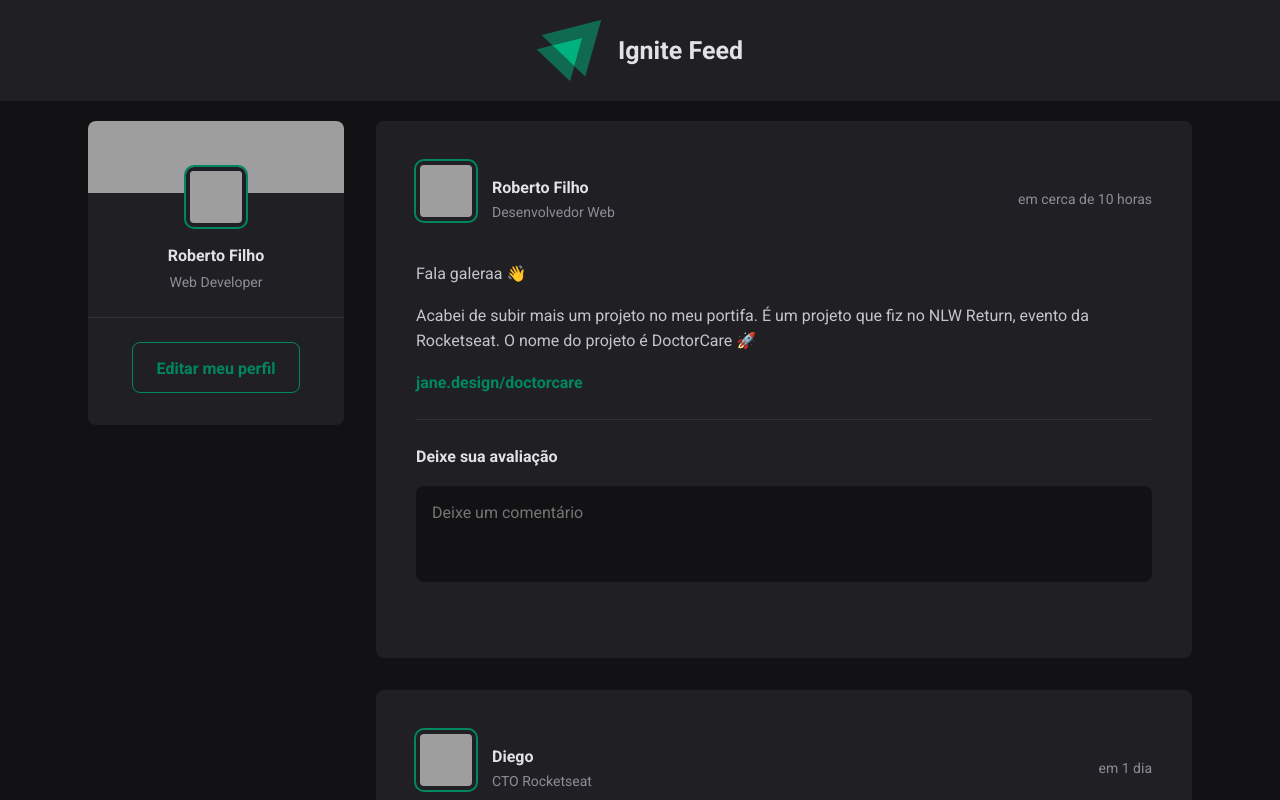
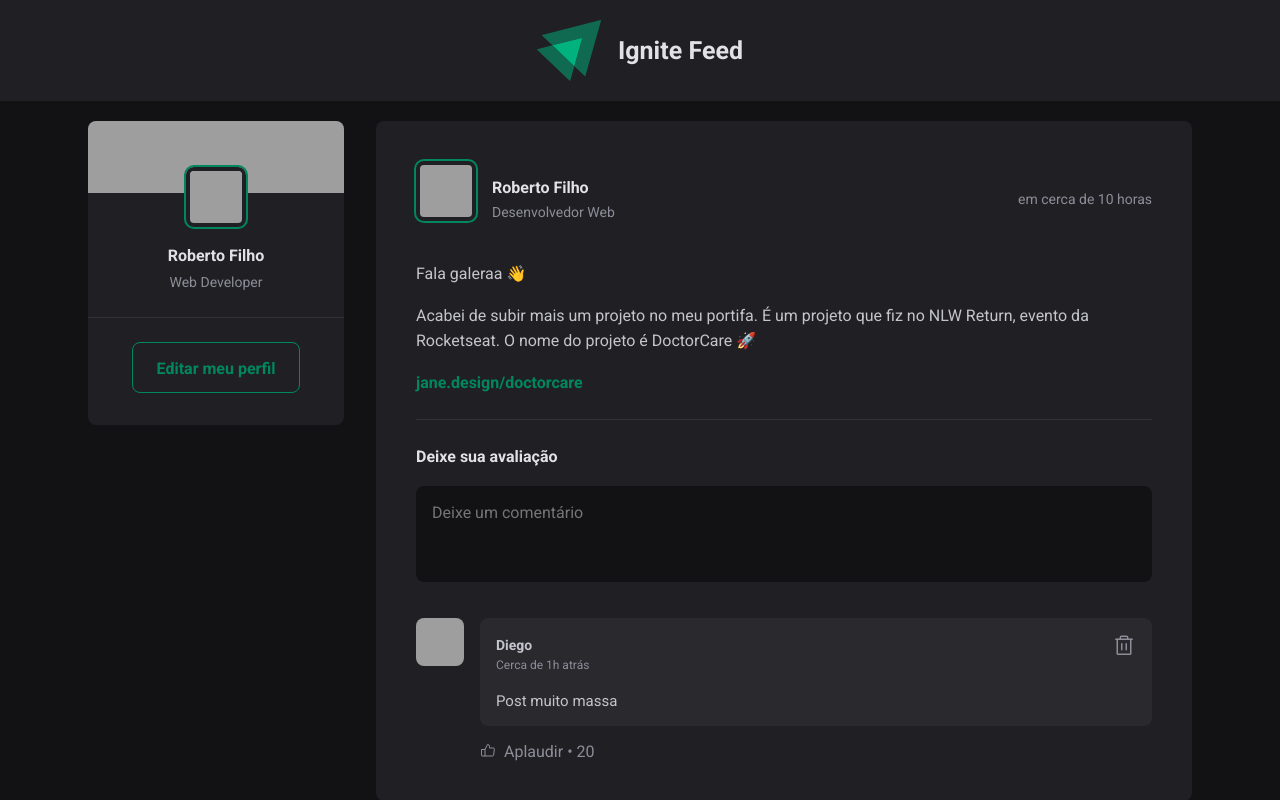
Before and after one commit to eurcvf/ignitefeed, a React (Vite) app: page / in a window 1280 px wide. Shown: the top 800 px of the page. Built offline with nearby package versions, Linux system fonts and the light colour scheme; grey boxes are pictures that could not be loaded.

Commit message:
Adicionado novos comentários através de estado com programação declarativa.

```diff
--- a/src/components/Comment/Comment.jsx
+++ b/src/components/Comment/Comment.jsx
@@ -2,7 +2,7 @@
 import { ThumbsUp, Trash } from 'phosphor-react';
 import styles from './Comment.module.scss';
 
-export function Comment() {
+export function Comment({ content }) {
   return (
     <div className={styles.comment}>
       <Avatar hasBorder={false} className={styles.avatar} src="https://github.com/diego3g.png" />
@@ -20,7 +20,7 @@
             </button>
           </header>
 
-          <p>Muito bom, Roberto! Sucesso...</p>
+          <p>{content}</p>
         </div>
 
         <footer>
--- a/src/components/Post/Post.jsx
+++ b/src/components/Post/Post.jsx
@@ -14,7 +14,11 @@
 ]
 
 export function Post({ author, publishedAt, content }) {
-  const [comments, setComments] = useState([])
+  const [comments, setComments] = useState([
+    'Post muito massa'
+  ])
+
+  const [newCommentText, setNewCommentText] = useState('')
 
   const publishedFormatterDate = format(publishedAt, "dd 'de' LLLL 'às' HH:mm'h'", {
     locale: ptBR,
@@ -26,11 +30,14 @@
   })
 
   const handleCreateNewComment = () => {
-    event.preventDefault()
+    event.preventDefault();
 
-    setComments([...comments, comments.length + 1])
+    setComments([...comments, newCommentText]);
+    setNewCommentText('');
+  }
 
-    console.log(comments)
+  const handleNewCommentChange = () => {
+    setNewCommentText(event.target.value);
   }
 
   return (
@@ -60,7 +67,7 @@
       <form onSubmit={handleCreateNewComment} className={styles.commentForm}>
         <strong>Deixe sua avaliação</strong>
 
-        <textarea placeholder='Deixe um comentário' />
+        <textarea name='comment' placeholder='Deixe um comentário' onChange={handleNewCommentChange} value={newCommentText} />
 
         <footer>
           <button type='submit'>Publicar</button>
@@ -70,7 +77,7 @@
       <div className={styles.commentList}>
         {comments.map(comment => {
           return (
-            <Comment />
+            <Comment content={comment} />
           )
         })}
       </div>
```
